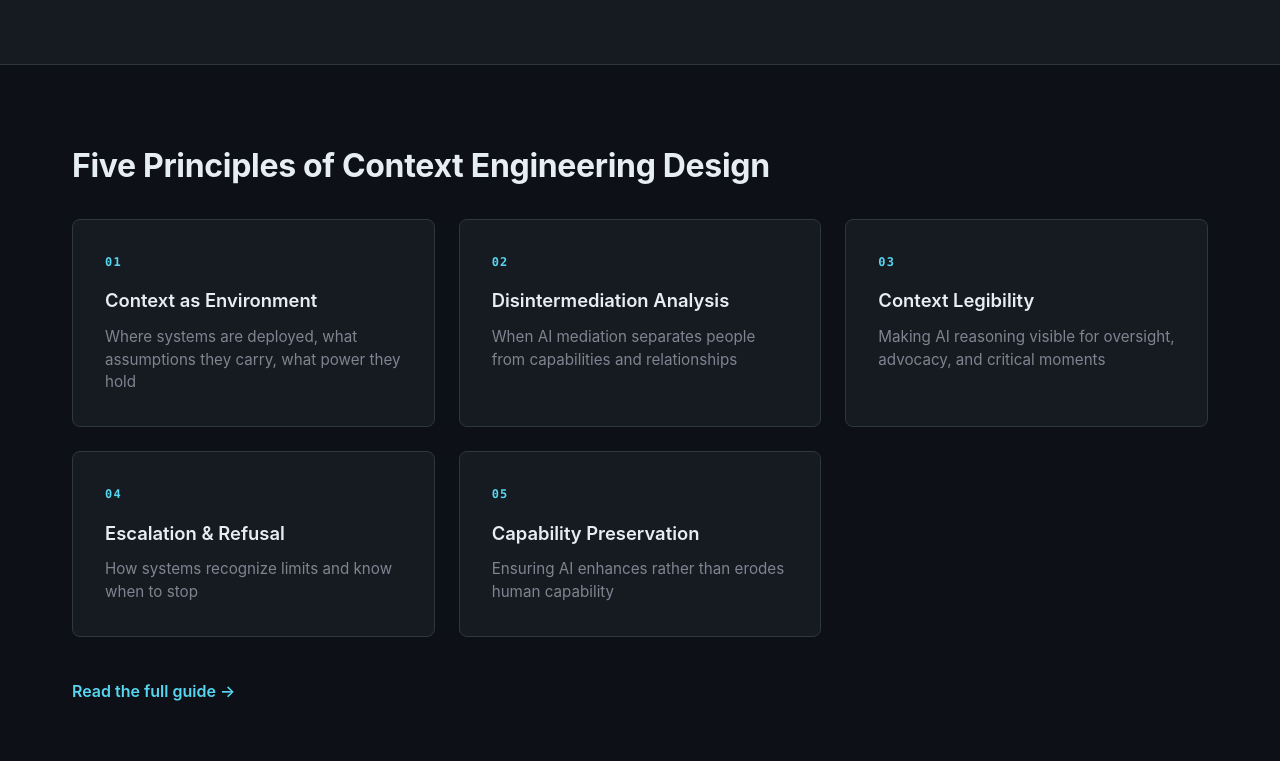
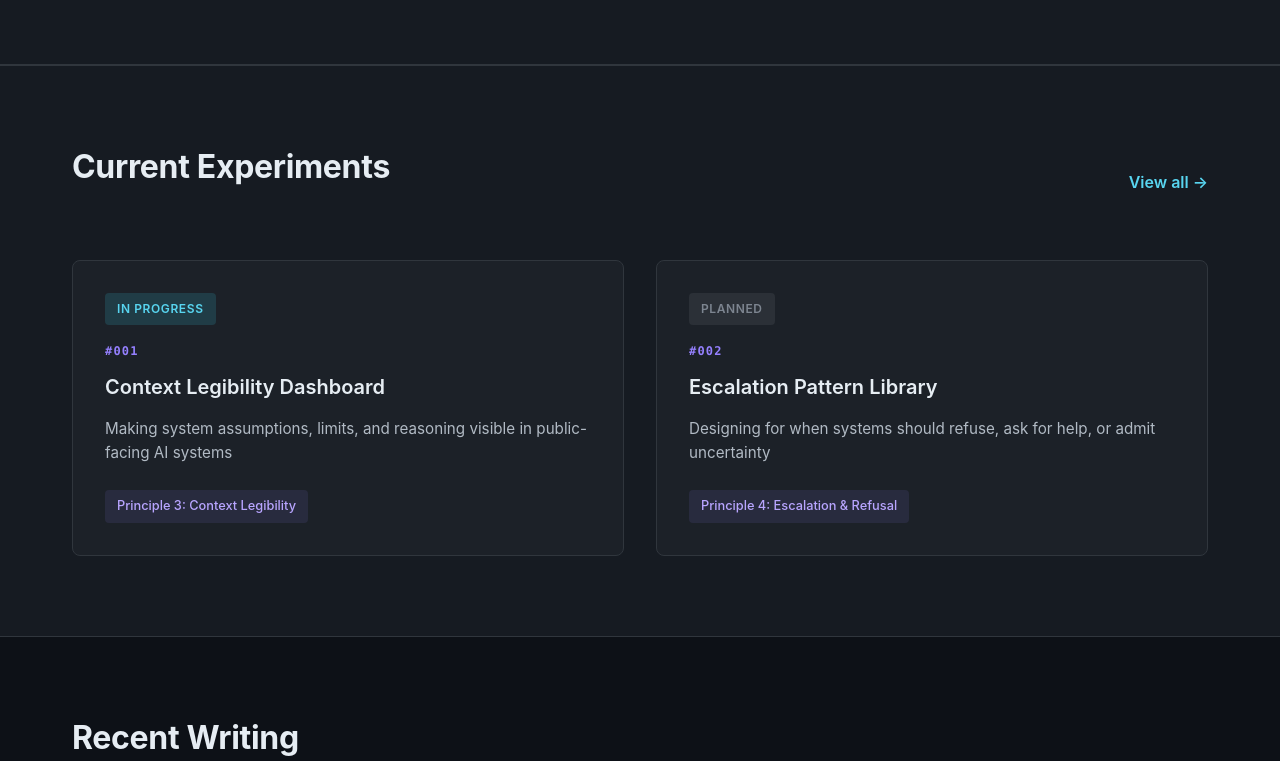
Before and after one commit to quarterback/state-capacity-ai, a plain HTML site: page index.html in a window 1280 px wide. Shown: the part 818-1579 px from the top of the page. Drawn offline with Linux system fonts and the light colour scheme.

Commit message:
Update index.html

```diff
--- a/index.html
+++ b/index.html
@@ -39,40 +39,6 @@
                 <div class="positioning-box">
                     <p>I work on public mechanics—how public systems function, who can see them, and how they serve everyone. As AI becomes embedded in public infrastructure, it needs the same standards of visibility and accountability. State Capacity AI explores context engineering design through that lens: building AI systems that work like good public infrastructure, not black boxes.</p>
                 </div>
-            </div>
-        </section>
-
-        <section class="guide-preview">
-            <div class="container">
-                <h3>Five Principles of Context Engineering Design</h3>
-                <div class="principles-grid">
-                    <a href="/guide#principle-1" class="principle-preview">
-                        <span class="principle-number">01</span>
-                        <h4>Context as Environment</h4>
-                        <p>Where systems are deployed, what assumptions they carry, what power they hold</p>
-                    </a>
-                    <a href="/guide#principle-2" class="principle-preview">
-                        <span class="principle-number">02</span>
-                        <h4>Disintermediation Analysis</h4>
-                        <p>When AI mediation separates people from capabilities and relationships</p>
-                    </a>
-                    <a href="/guide#principle-3" class="principle-preview">
-                        <span class="principle-number">03</span>
-                        <h4>Context Legibility</h4>
-                        <p>Making AI reasoning visible for oversight, advocacy, and critical moments</p>
-                    </a>
-                    <a href="/guide#principle-4" class="principle-preview">
-                        <span class="principle-number">04</span>
-                        <h4>Escalation & Refusal</h4>
-                        <p>How systems recognize limits and know when to stop</p>
-                    </a>
-                    <a href="/guide#principle-5" class="principle-preview">
-                        <span class="principle-number">05</span>
-                        <h4>Capability Preservation</h4>
-                        <p>Ensuring AI enhances rather than erodes human capability</p>
-                    </a>
-                </div>
-                <a href="/guide" class="text-link">Read the full guide →</a>
             </div>
         </section>
 
```
